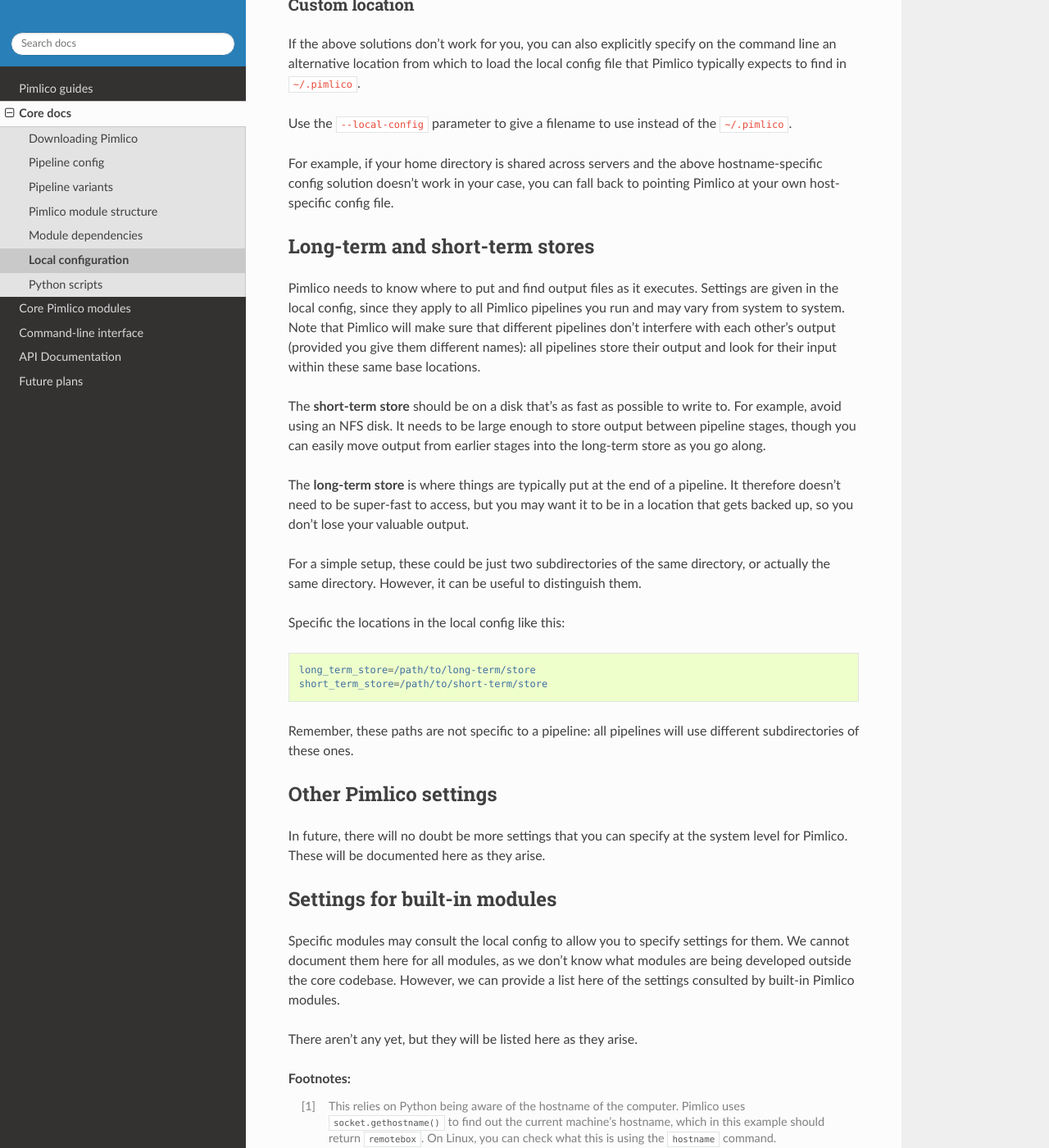
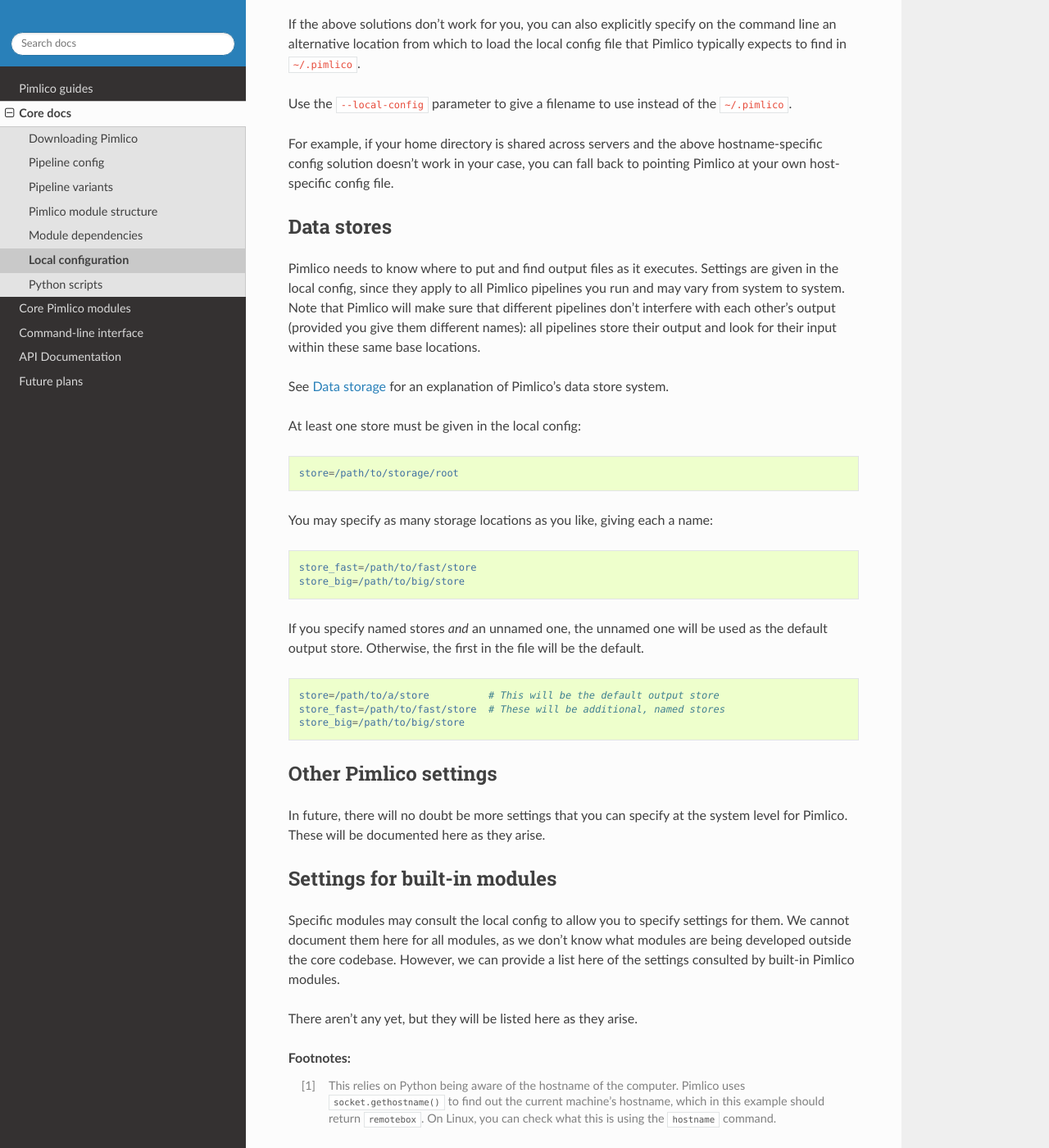
Before and after one commit to markgw/pimlico, a Sphinx documentation site: the page built from docs/core/local_config.rst, in a window 1280 px wide and 1400 px high, scrolled down 1500 px. Shown: the whole window at 82% size. Built offline with Sphinx 7.4.7 and the Read the Docs theme 2.0.0, drawn with Linux system fonts in a browser that asks for light colours; formulas are drawn with MathJax 3; the version number could not be read and is left out; some of the changed text lies outside the part shown.

Commit message:
Updated docs for new store system
Updated and added docs to explain new storage system, removing all references to the old, two-store (long and short) system.

This addresses #4.

```diff
--- a/docs/core/config.rst
+++ b/docs/core/config.rst
@@ -53,8 +53,6 @@
 - ``test_data_dir``:
     Directory in Pimlico distribution where test data is stored (``test/data`` in Pimlico root). Used in test pipelines,
     which take all their input data from this directory.
-- ``long_term_store`` and ``short_term_store``:
-    *Now removed*. It should not generally be necessary to refer to these locations directly
 
 For example, to point a parameter to a file located within the project root:
 
--- a/docs/core/local_config.rst
+++ b/docs/core/local_config.rst
@@ -68,8 +68,8 @@
 
 .. _data-stores:
 
-Long-term and short-term stores
-===============================
+Data stores
+===========
 Pimlico needs to know where to put and find output files as it executes.
 Settings are given in the local config, since they apply to all Pimlico pipelines you run and may vary from
 system to system.
@@ -77,25 +77,30 @@
 with each other's output (provided you give them different names): all pipelines store their output and look
 for their input within these same base locations.
 
-The **short-term store** should be on a disk that's as fast as possible to write to. For example, avoid using an NFS
-disk. It needs to be large enough to store output between pipeline stages, though you can easily move
-output from earlier stages into the long-term store as you go along.
+See :ref:`data-storage` for an explanation of Pimlico's data store system.
 
-The **long-term store** is where things are typically put at the end of
-a pipeline. It therefore doesn't need to be super-fast to access, but you may want it to be in a location that gets
-backed up, so you don't lose your valuable output.
-
-For a simple setup, these could be just two subdirectories of the same directory, or actually the same directory.
-However, it can be useful to distinguish them.
-
-Specific the locations in the local config like this:
+At least one store must be given in the local config:
 
 .. code-block:: ini
 
-    long_term_store=/path/to/long-term/store
-    short_term_store=/path/to/short-term/store
+    store=/path/to/storage/root
 
-Remember, these paths are not specific to a pipeline: all pipelines will use different subdirectories of these ones.
+You may specify as many storage locations as you like, giving each a name:
+
+.. code-block:: ini
+
+    store_fast=/path/to/fast/store
+    store_big=/path/to/big/store
+
+If you specify named stores *and* an unnamed one, the unnamed one will be used as the default output
+store. Otherwise, the first in the file will be the default.
+
+.. code-block:: ini
+
+    store=/path/to/a/store          # This will be the default output store
+    store_fast=/path/to/fast/store  # These will be additional, named stores
+    store_big=/path/to/big/store
+
 
 .. _other-local-config:
 
--- a/docs/guides/fast_setup.rst
+++ b/docs/guides/fast_setup.rst
@@ -16,8 +16,7 @@
 
 .. code-block:: ini
 
-   long_term_store=/home/me/.pimlico_store
-   short_term_store=/home/me/.pimlico_store
+   store=/home/me/.pimlico_store
 
 This is not specific to a pipeline: separate pipelines use separate subdirectories.
 
```
Also changed, not shown: docs/commands/index.rst (+43 -40 lines), docs/commands/movestores.rst (renamed from docs/commands/longstore.rst, +7 -5 lines), docs/commands/stores.rst (added, +16 -0 lines), docs/core/storage.rst (added, +71 -0 lines), docs/guides/setup.rst (+4 -7 lines).
